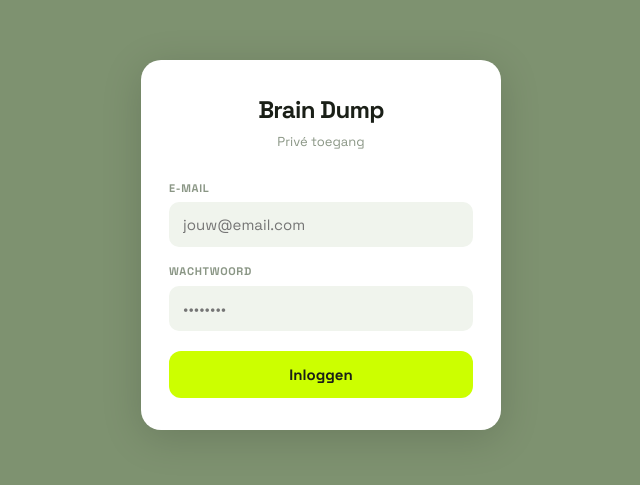
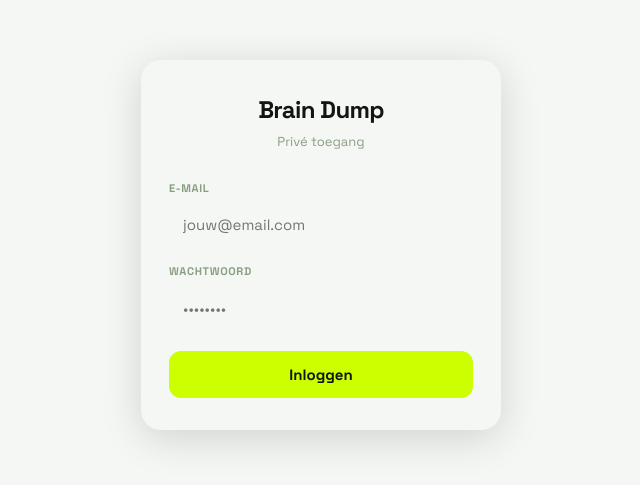
Before and after one commit to rick040/brain-dump, a Next.js app: page /login in a window 1280 px wide. Shown: the part 155-640 px from the top of the page, without its empty margins (319-959 px from the left). Built offline with nearby package versions, Linux system fonts and the light colour scheme.

Commit message:
Update globals.css

```diff
--- a/styles/globals.css
+++ b/styles/globals.css
@@ -1,28 +1,62 @@
-@import url('https://fonts.googleapis.com/css2?family=Space+Grotesk:wght@300;400;500;600;700&display=swap');
+@import url('https://fonts.googleapis.com/css2?family=Space+Grotesk:wght@300;400;500;600;700;800&display=swap');
 
 :root {
-  --bg: #7E9270;
-  --bg2: #FFFFFF;
-  --bg3: #F0F4ED;
-  --bg4: #E4EBE0;
+  /* Core palette */
+  --sage: #7E9270;
+  --sage-dark: #5C6E51;
+  --sage-light: #9FB090;
+
+  /* Surfaces */
+  --bg: #F5F7F4;
+  --bg-dark: #0D130B;
+  --card: #FFFFFF;
+  --card-dark: #161E13;
+  --card-elevated: #FFFFFF;
+  --surface: rgba(255,255,255,0.72);
+  --surface-dark: rgba(13,19,11,0.85);
+
+  /* Text */
+  --text: #111612;
+  --text2: #4A5E44;
+  --muted: #8A9E83;
+  --text-inv: #F0F5EE;
+
+  /* Accent */
+  --accent: #CCFF00;
+  --accent-dim: rgba(204,255,0,0.15);
+  --accent-text: #111612;
+
+  /* Semantic */
+  --danger: #E85555;
   --border: rgba(0,0,0,0.07);
-  --border-hi: rgba(0,0,0,0.14);
-  --text: #1A1F17;
-  --text2: #4A5445;
-  --muted: #8A9685;
-  --accent: #CCFF00;
-  --accent-text: #1A1F17;
-  --danger: #E85555;
-  --shadow-sm: 0 1px 4px rgba(0,0,0,0.07), 0 2px 12px rgba(0,0,0,0.05);
-  --shadow-md: 0 4px 20px rgba(0,0,0,0.10), 0 1px 4px rgba(0,0,0,0.06);
-  --radius: 16px;
-  --radius-sm: 10px;
+  --border-hi: rgba(0,0,0,0.12);
+
+  /* Elevation */
+  --shadow-xs: 0 1px 2px rgba(0,0,0,0.04);
+  --shadow-sm: 0 1px 3px rgba(0,0,0,0.06), 0 4px 16px rgba(0,0,0,0.06);
+  --shadow-md: 0 2px 8px rgba(0,0,0,0.08), 0 8px 32px rgba(0,0,0,0.08);
+  --shadow-lg: 0 8px 24px rgba(0,0,0,0.12), 0 24px 64px rgba(0,0,0,0.10);
+  --shadow-accent: 0 4px 20px rgba(204,255,0,0.35);
+
+  /* Radii */
+  --r-xs: 6px;
+  --r-sm: 10px;
+  --r-md: 16px;
+  --r-lg: 22px;
+  --r-xl: 28px;
+  --r-pill: 999px;
+
+  /* Spacing */
+  --page-pad: 18px;
+  --nav-h: 72px;
+
+  /* Font */
   --font: 'Space Grotesk', sans-serif;
-  --nav-h: 68px;
 }
 
 *, *::before, *::after { box-sizing: border-box; margin: 0; padding: 0; }
-html { -webkit-tap-highlight-color: transparent; }
+html { -webkit-tap-highlight-color: transparent; scroll-behavior: smooth; }
+
 body {
   background: var(--bg);
   color: var(--text);
@@ -31,11 +65,21 @@ body {
   line-height: 1.5;
   min-height: 100vh;
   -webkit-font-smoothing: antialiased;
-  padding-bottom: var(--nav-h);
+  padding-bottom: calc(var(--nav-h) + env(safe-area-inset-bottom));
 }
+
 a { color: inherit; text-decoration: none; }
-button { cursor: pointer; font-family: var(--font); border: none; background: none; }
+button { cursor: pointer; font-family: var(--font); border: none; background: none; -webkit-tap-highlight-color: transparent; }
 input, textarea { font-family: var(--font); outline: none; background: none; color: var(--text); }
+img { display: block; }
+
 ::selection { background: var(--accent); color: var(--accent-text); }
-::-webkit-scrollbar { width: 4px; }
-::-webkit-scrollbar-thumb { background: rgba(0,0,0,0.15); border-radius: 2px; }
+::-webkit-scrollbar { width: 0; }
+
+/* Animations */
+@keyframes fadeUp { from { opacity:0; transform: translateY(12px); } to { opacity:1; transform: translateY(0); } }
+@keyframes fadeIn { from { opacity:0; } to { opacity:1; } }
+@keyframes pulse { 0%,100% { opacity:0.4; transform: scale(0.95); } 50% { opacity:1; transform: scale(1.05); } }
+@keyframes wave { 0%,100% { scaleY: 0.3; } 50% { scaleY: 1; } }
+@keyframes spin { to { transform: rotate(360deg); } }
+@keyframes slideUp { from { transform: translateY(100%); opacity:0; } to { transform: translateY(0); opacity:1; } }
```
